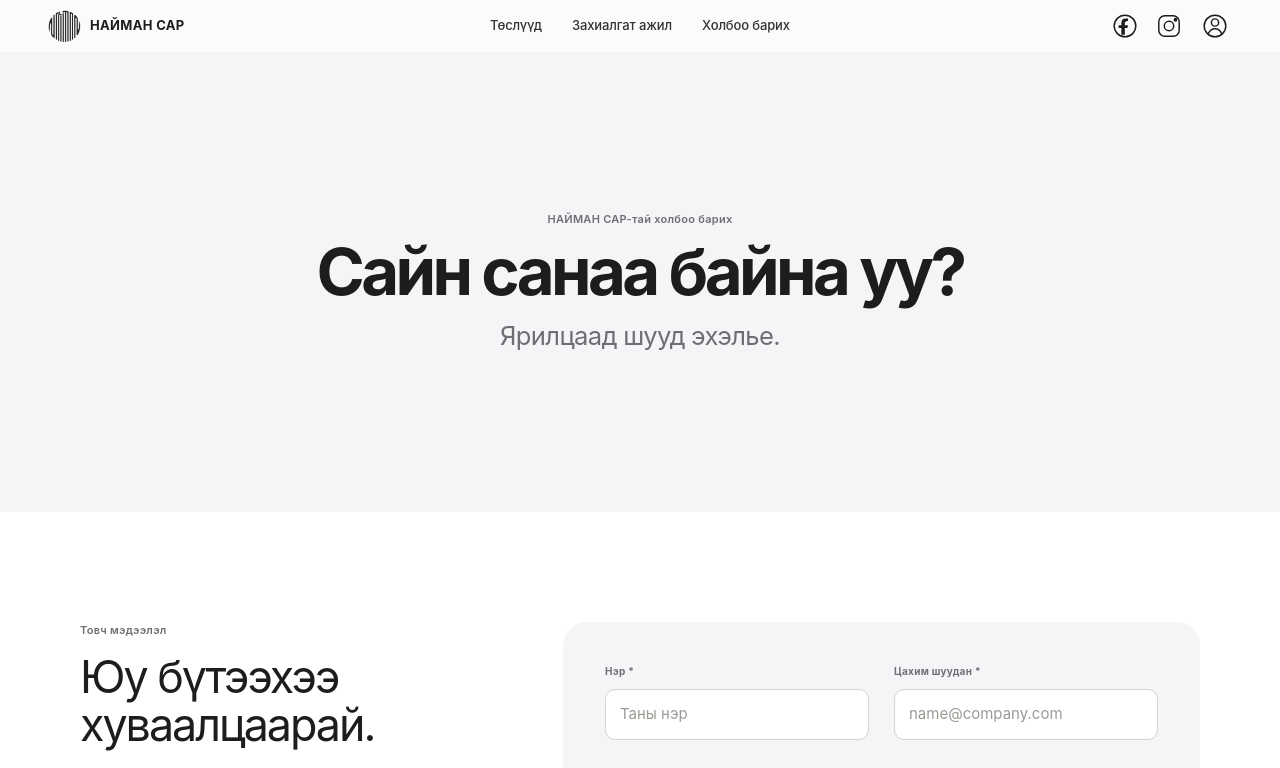
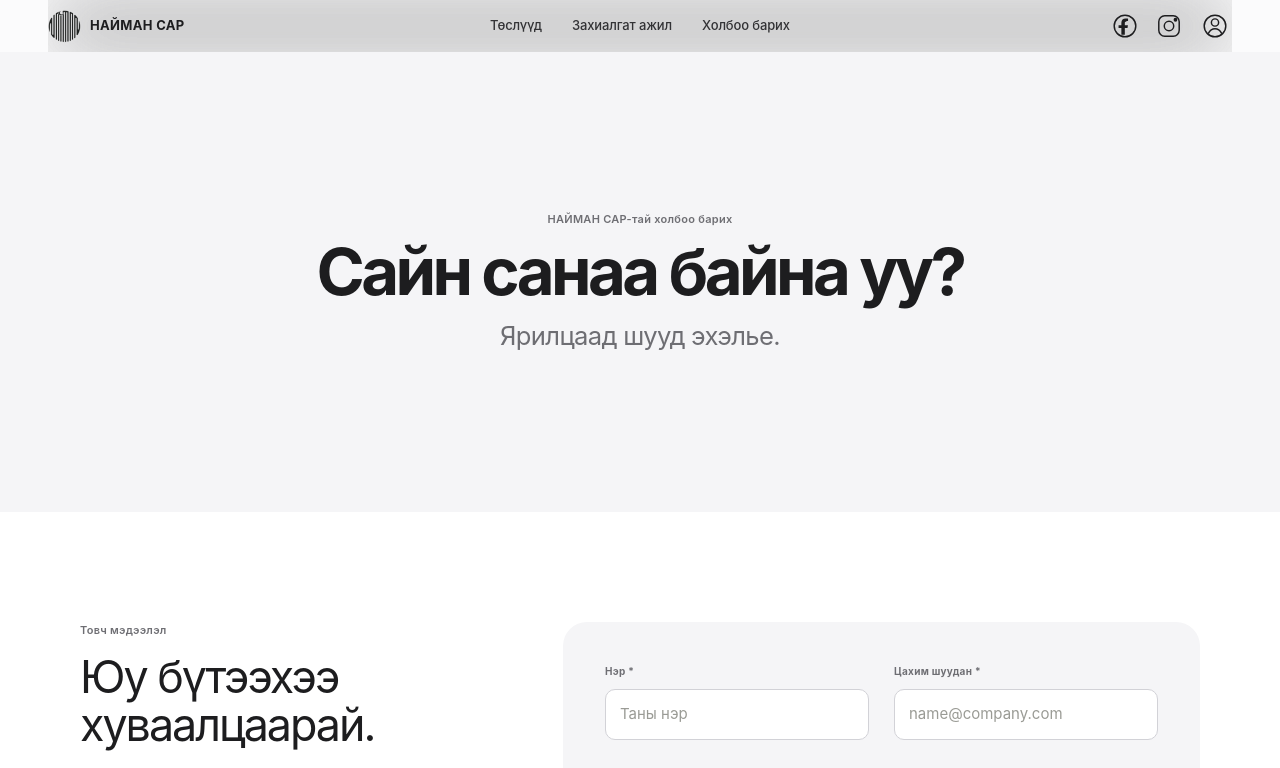
Before and after one commit to gamu666/octa-sar-website, a Next.js app: page /contact in a window 1280 px wide. Shown: the top 768 px of the page. Built offline with nearby package versions, Linux system fonts and the light colour scheme.

Commit message:
Preserve backdrop blur in production

```diff
--- a/app/components/SiteChrome.tsx
+++ b/app/components/SiteChrome.tsx
@@ -40,7 +40,10 @@ export function SiteHeader({ light = false }: { light?: boolean }) {
     <>
       <a className="skip-link" href="#main-content">Үндсэн агуулга руу очих</a>
       <header className={`site-header${light ? ' site-header--light' : ''}`}>
-        <div className="site-header__inner shell">
+        <div
+          className="site-header__inner shell"
+          style={light ? { backdropFilter: 'blur(38px) saturate(115%) brightness(.62)', WebkitBackdropFilter: 'blur(38px) saturate(115%) brightness(.62)' } : undefined}
+        >
           <Link className="brand" href="/" onClick={returnHome} aria-label="НАЙМАН САР нүүр хуудас">
             <Mark compact />
             <span>НАЙМАН САР</span>
--- a/app/home.css
+++ b/app/home.css
@@ -20,7 +20,7 @@
   color: #fff;
   backdrop-filter: none;
 }
-.home-redesign .site-header--light .site-header__inner { width: min(1420px, calc(100% - 24px)); max-width: none; height: 48px; padding: 0 14px; overflow: hidden; isolation: isolate; border: 1px solid rgba(255,255,255,.22); border-radius: 999px; background: rgba(24,29,38,.78); box-shadow: 0 8px 30px rgba(0,0,0,.22), inset 0 1px 0 rgba(255,255,255,.1); backdrop-filter: blur(38px) saturate(115%) brightness(.62); -webkit-backdrop-filter: blur(38px) saturate(115%) brightness(.62); }
+.home-redesign .site-header--light .site-header__inner { width: min(1420px, calc(100% - 24px)); max-width: none; height: 48px; padding: 0 14px; overflow: hidden; border: 1px solid rgba(255,255,255,.22); border-radius: 999px; background: rgba(24,29,38,.7); box-shadow: 0 8px 30px rgba(0,0,0,.22), inset 0 1px 0 rgba(255,255,255,.1); }
 .home-redesign .site-header--light .mark { --mark-size: 33px; }
 .home-redesign .site-header--light .mark > img { filter: invert(1); }
 .home-redesign .site-header--light .brand { gap: 9px; color: #fff; font-size: 13px; letter-spacing: .025em; transition: opacity .2s ease, transform .2s ease; }
```
